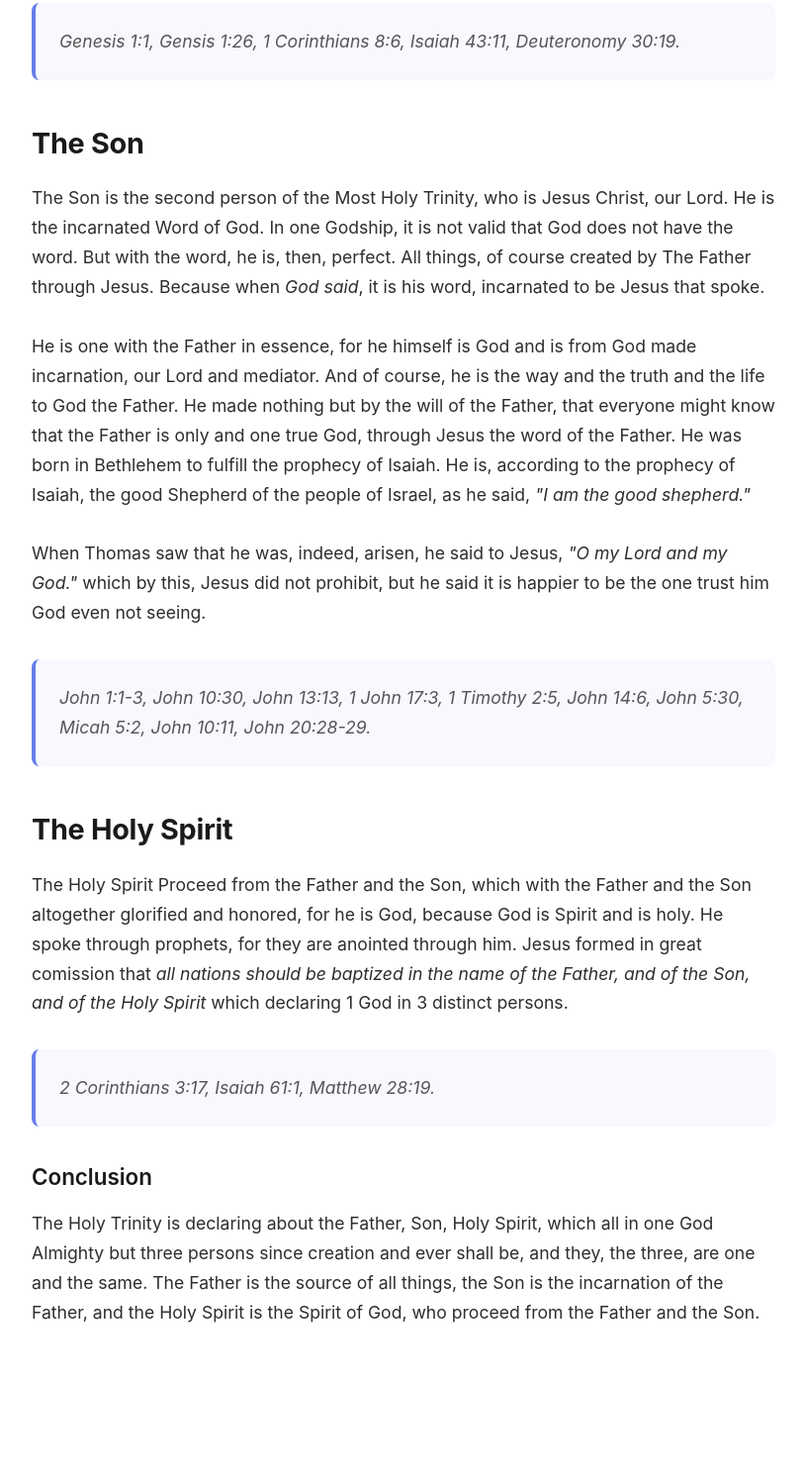
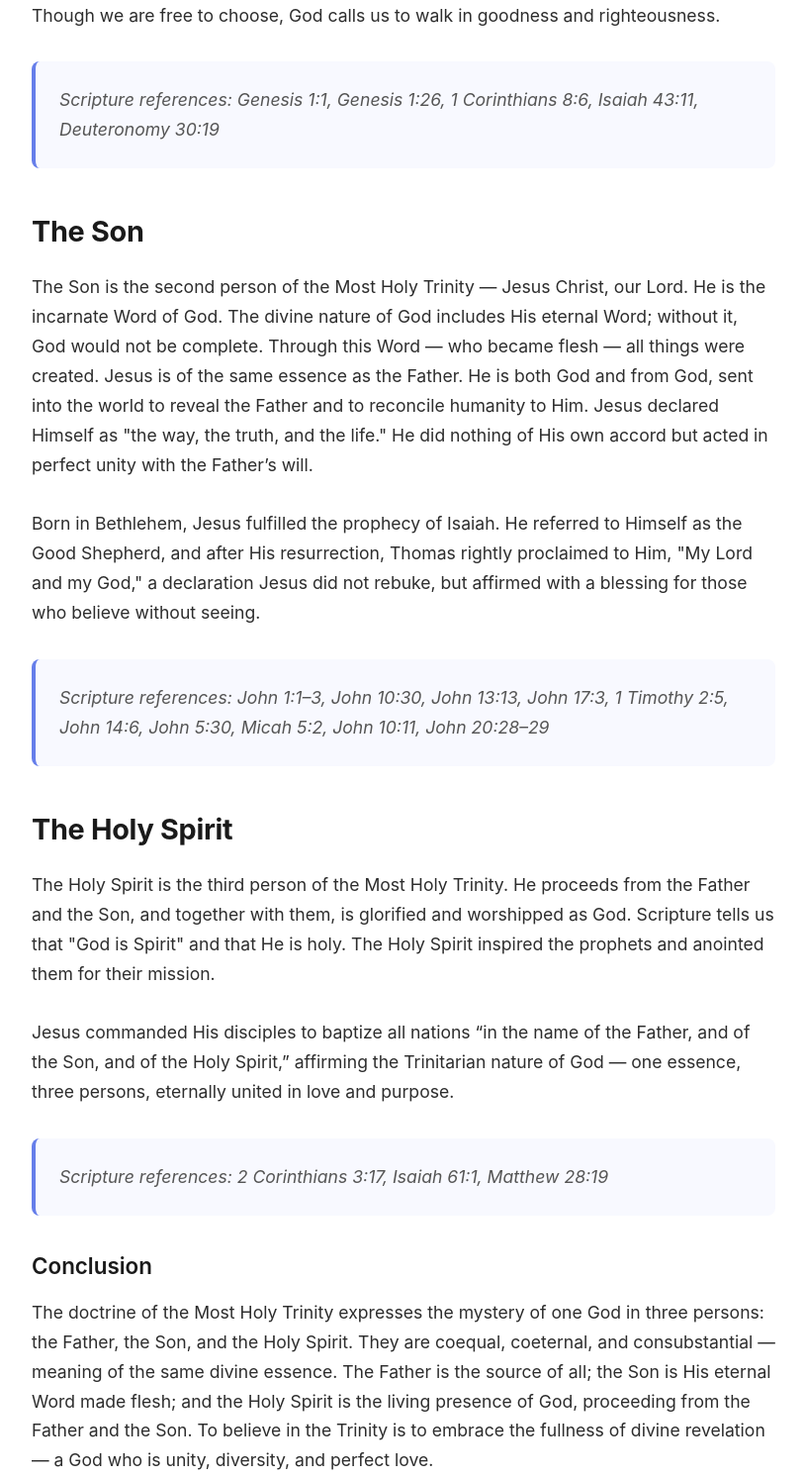
Before and after one commit to holytrinity-explained/holytrinity-explained.github.io, a plain HTML site: page index.html in a window 1280 px wide. Shown: the part 731-2224 px from the top of the page at 99% size, without its empty margins (232-1046 px from the left). Before the commit the page ends 2133 px from the top, so only its background shows below. Drawn offline with Linux system fonts and the light colour scheme.

Commit message:
Update index.html

```diff
--- a/index.html
+++ b/index.html
@@ -194,28 +194,28 @@
         <div class="divider"></div>
 
         <article class="article-content">
-            <p>The Most Holy Trinity is a mystery doctrine about the Almighty and unseen. He is but one and true God. This doctrine was first-ever written by <i>Tertullian</i>, our Church father. The Holy Trinity cannot be explained by material explanation, etc. Otherwise, Let us see the Holy Trinity according to the Bible.</p>
+            <p>TThe Most Holy Trinity is a divine mystery that reveals the nature of the one true and living God. Though He is one in essence, He exists eternally in three distinct persons: the Father, the Son, and the Holy Spirit. This doctrine was first formally articulated by Tertullian, one of the early Church Fathers. It is a reality that transcends material understanding and must be approached through faith and divine revelation.</p>
             <h2>The Father</h2>
 
-            <p>The Father is our God and the first person of the Most Holy Trinity, acknowledged by the incarnated second Person, Jesus Christ, our Lord. The Father is source of all things visible and invisible, means that he created the earth and with the Son he created human according to his likeness. He is seen as a Savior of Israel and of the World. <br><br> He created everything well and he made bad and good life we must choose ourselves, but he advice us to choose the good one.</p>
+            <p>The Father is the first person of the Most Holy Trinity. He is the Creator of all things, both visible and invisible, and is recognized by Jesus Christ, the incarnate Son, as God and source of all. Together with the Son and the Spirit, the Father is fully God, yet He is distinct in personhood.<br><br>He is described in Scripture as the Savior of Israel and of all humanity. He created everything good, and gave humankind the free will to choose between good and evil. Though we are free to choose, God calls us to walk in goodness and righteousness.</p>
             <blockquote>
-                Genesis 1:1, Gensis 1:26, 1 Corinthians 8:6, Isaiah 43:11, Deuteronomy 30:19.
+                Scripture references: Genesis 1:1, Genesis 1:26, 1 Corinthians 8:6, Isaiah 43:11, Deuteronomy 30:19
             </blockquote>
 
             <h2>The Son</h2>
-            <p>The Son is the second person of the Most Holy Trinity, who is Jesus Christ, our Lord. He is the incarnated Word of God. In one Godship, it is not valid that God does not have the word. But with the word, he is, then, perfect. All things, of course created by The Father through Jesus. Because when <i>God said</i>, it is his word, incarnated to be Jesus that spoke.<br><br> He is one with the Father in essence, for he himself is God and is from God made incarnation, our Lord and mediator. And of course, he is the way and the truth and the life to God the Father. He made nothing but by the will of the Father, that everyone might know that the Father is only and one true God, through Jesus the word of the Father. He was born in Bethlehem to fulfill the prophecy of Isaiah. He is, according to the prophecy of Isaiah, the good Shepherd of the people of Israel, as he said, <i>"I am the good shepherd."</i><br><br>When Thomas saw that he was, indeed, arisen, he said to Jesus, <i>"O my Lord and my God."</i> which by this, Jesus did not prohibit, but he said it is happier to be the one trust him God even not seeing.</p>
+            <p>The Son is the second person of the Most Holy Trinity — Jesus Christ, our Lord. He is the incarnate Word of God. The divine nature of God includes His eternal Word; without it, God would not be complete. Through this Word — who became flesh — all things were created. Jesus is of the same essence as the Father. He is both God and from God, sent into the world to reveal the Father and to reconcile humanity to Him. Jesus declared Himself as "the way, the truth, and the life." He did nothing of His own accord but acted in perfect unity with the Father’s will.<br><br>Born in Bethlehem, Jesus fulfilled the prophecy of Isaiah. He referred to Himself as the Good Shepherd, and after His resurrection, Thomas rightly proclaimed to Him, "My Lord and my God," a declaration Jesus did not rebuke, but affirmed with a blessing for those who believe without seeing.</p>
             <blockquote>
-                John 1:1-3, John 10:30, John 13:13, 1 John 17:3, 1 Timothy 2:5, John 14:6, John 5:30, Micah 5:2, John 10:11, John 20:28-29.
+                Scripture references: John 1:1–3, John 10:30, John 13:13, John 17:3, 1 Timothy 2:5, John 14:6, John 5:30, Micah 5:2, John 10:11, John 20:28–29
             </blockquote>
             <h2>The Holy Spirit</h2>
-            <p>The Holy Spirit Proceed from the Father and the Son, which with the Father and the Son altogether glorified and honored, for he is God, because God is Spirit and is holy. He spoke through prophets, for they are anointed through him. Jesus formed in great comission that <i>all nations should be baptized in the name of the Father, and of the Son, and of the Holy Spirit</i> which declaring 1 God in 3 distinct persons.</p>
+            <p>The Holy Spirit is the third person of the Most Holy Trinity. He proceeds from the Father and the Son, and together with them, is glorified and worshipped as God. Scripture tells us that "God is Spirit" and that He is holy. The Holy Spirit inspired the prophets and anointed them for their mission.<br><br>Jesus commanded His disciples to baptize all nations “in the name of the Father, and of the Son, and of the Holy Spirit,” affirming the Trinitarian nature of God — one essence, three persons, eternally united in love and purpose.</p>
             <blockquote>
-                2 Corinthians 3:17, Isaiah 61:1, Matthew 28:19.
+                Scripture references: 2 Corinthians 3:17, Isaiah 61:1, Matthew 28:19
             </blockquote>
             <h3>
                 Conclusion
             </h3>
-            <p>The Holy Trinity is declaring about the Father, Son, Holy Spirit, which all in one God Almighty but three persons since creation and ever shall be, and they, the three, are one and the same. The Father is the source of all things, the Son is the incarnation of the Father, and the Holy Spirit is the Spirit of God, who proceed from the Father and the Son.</p>
+            <p>The doctrine of the Most Holy Trinity expresses the mystery of one God in three persons: the Father, the Son, and the Holy Spirit. They are coequal, coeternal, and consubstantial — meaning of the same divine essence. The Father is the source of all; the Son is His eternal Word made flesh; and the Holy Spirit is the living presence of God, proceeding from the Father and the Son. To believe in the Trinity is to embrace the fullness of divine revelation — a God who is unity, diversity, and perfect love.</p>
         </article>
     </div>
 </body>
```
